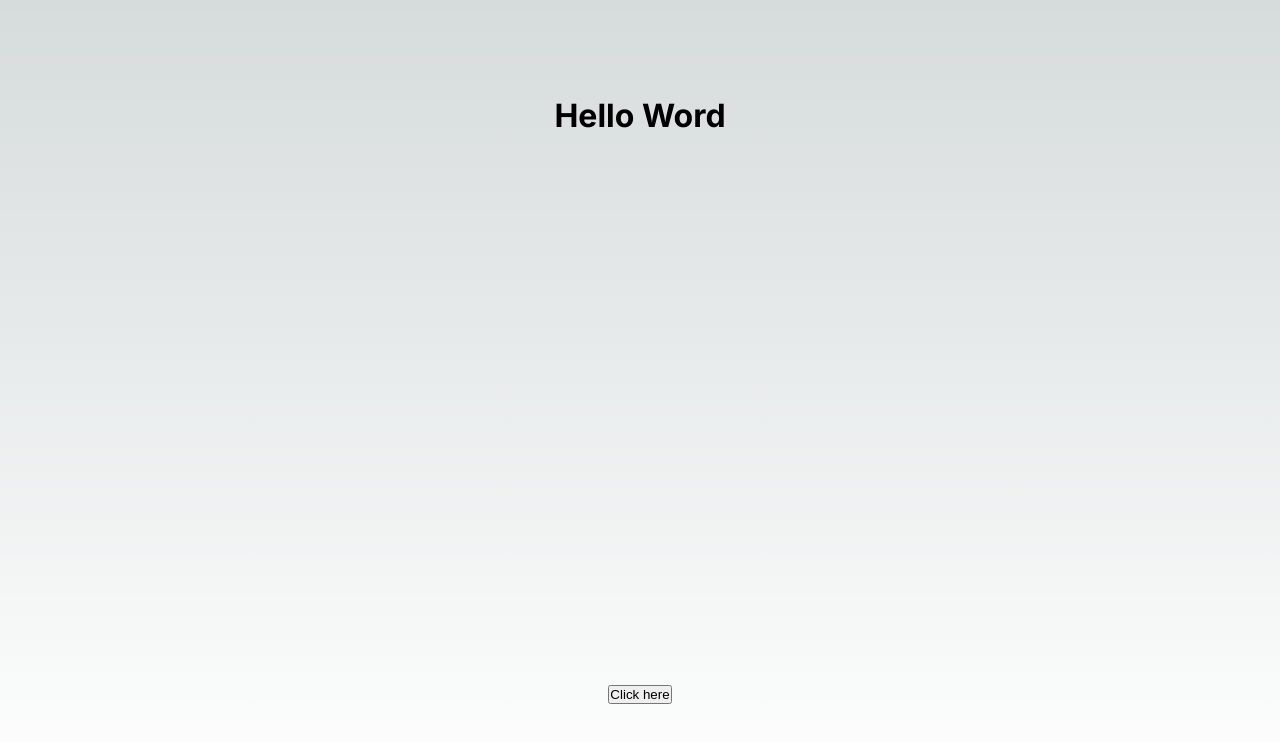
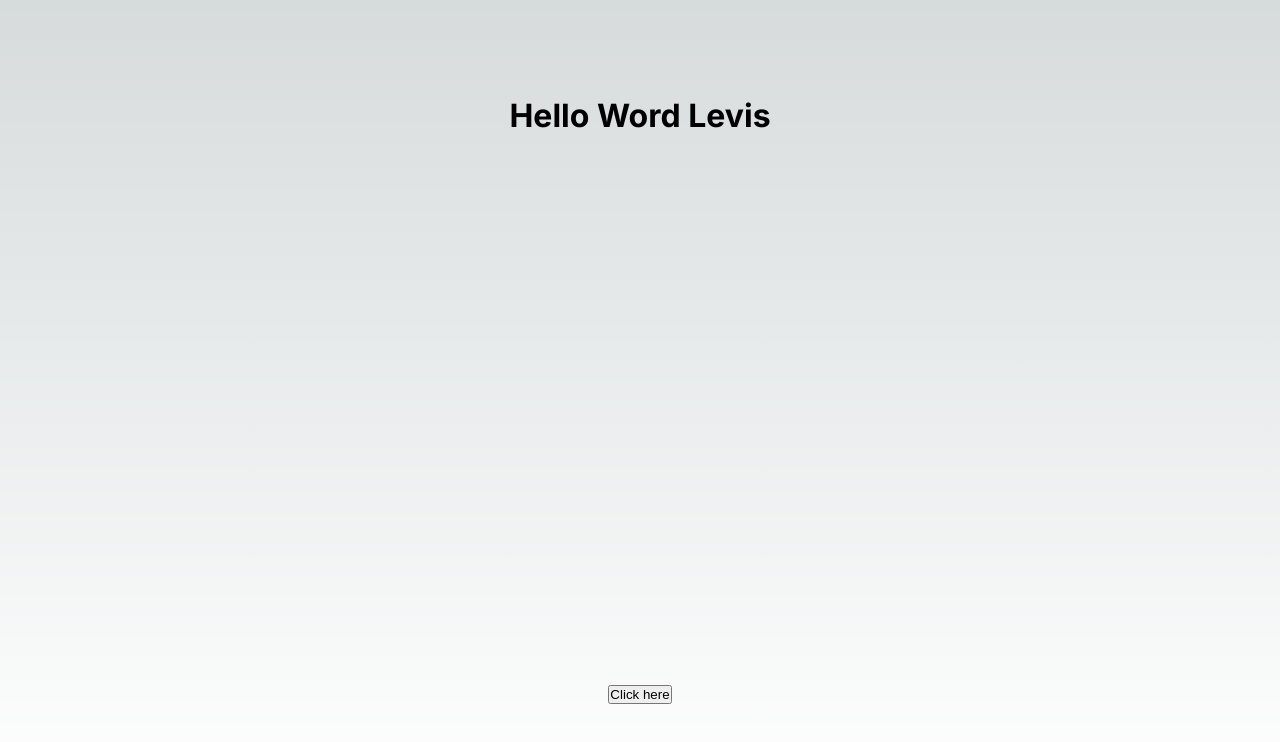
Before and after one commit to juan436/proyecto-en-next-js, a Next.js app: page / in a window 1280 px wide. Shown: the top 742 px of the page. Built offline with nearby package versions, Linux system fonts and the light colour scheme.

Commit message:
practice useState and useEffect

```diff
--- a/src/app/page.js
+++ b/src/app/page.js
@@ -1,11 +1,20 @@
 "use client";
 import Image from "next/image";
 import styles from "./page.module.css";
+import { useEffect, useState } from "react";
 
 export default function Home() {
-  const color = (picker) => {
-    alert(picker);
+
+  const [user, setUser] = useState("Levis");
+  const data = "Pieman";
+  const update = () => {
+    setUser("Carlos");
   };
+
+  useEffect(() => {
+    console.log("prueba del effect")
+  }, [user]);
+
   return (
     <main className={styles.main}>
       {/* <Page name="first" />
@@ -13,8 +22,8 @@
       <Page name="third" />
       <Page name="fourth" /> */}
 
-      <h1>Hello Word</h1>
-      <button onClick={() => color("yellow")} >Click here</button>
+      <h1>Hello Word {user}</h1>
+      <button onClick={() => update()}>Click here</button>
     </main>
   );
 }
```
